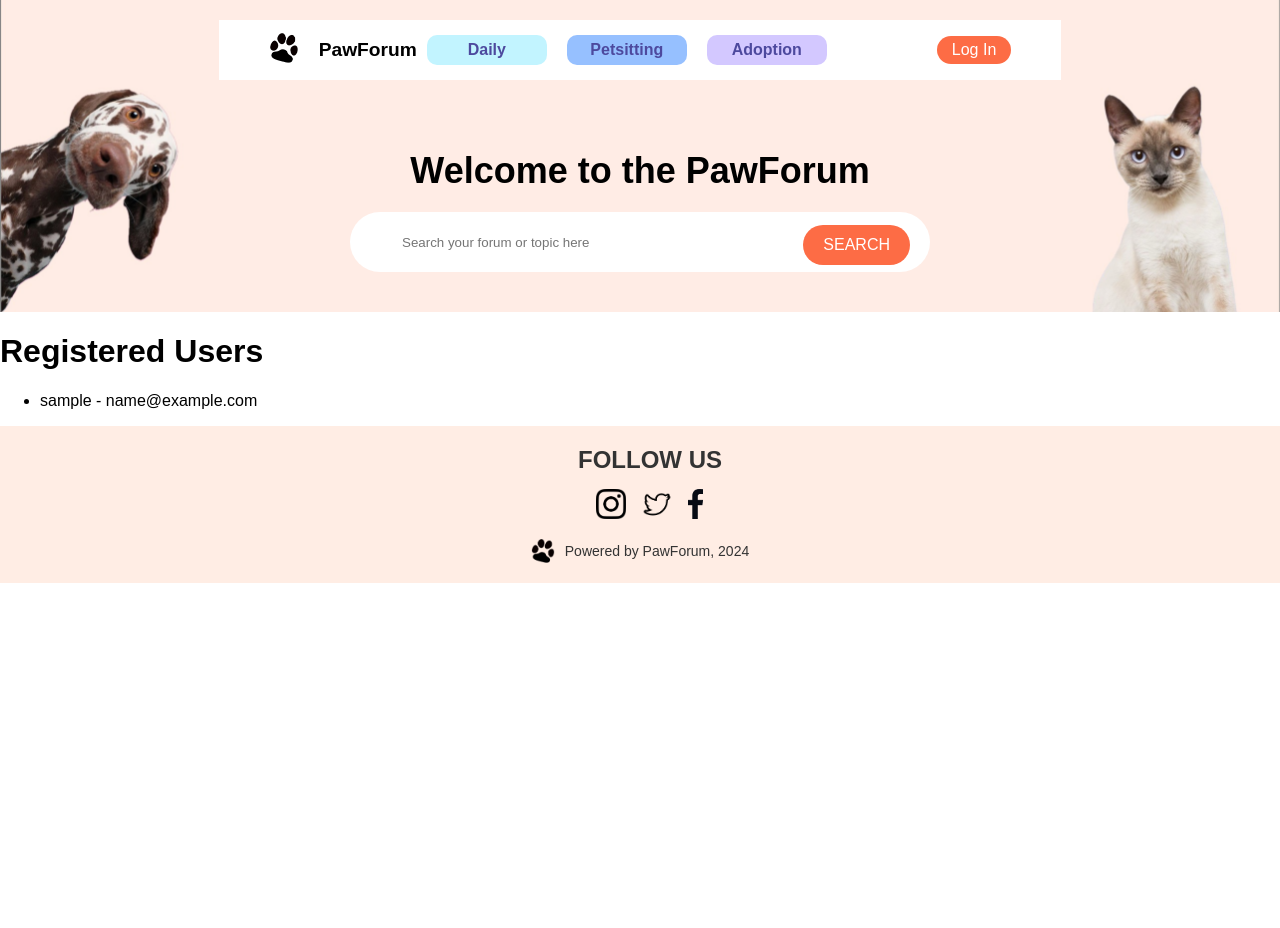
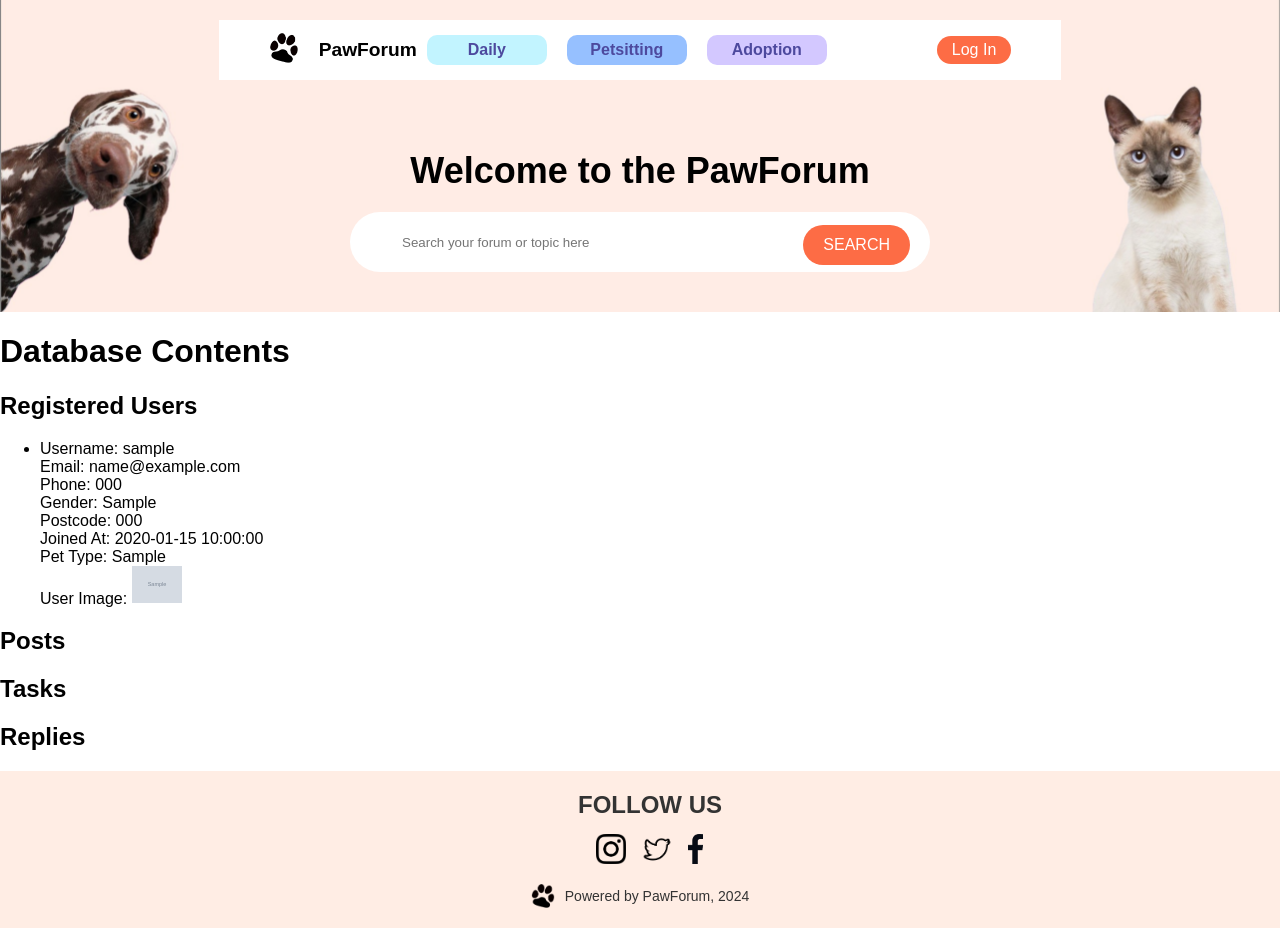
Before and after one commit to Misoto22/Paw-Forum, a Flask app: page /users in a window 1280 px wide. Before the commit the page ends 583 px from the top, so only its background shows below. Run offline with Flask 3, Linux system fonts and the light colour scheme; tables that the repository leaves empty hold one stand-in row (values such as "Sample post"); grey boxes marked "Sample" are stand-in pictures.

Commit message:
Allow many images to be uploaded, create task is chosen

```diff
--- a/app/__init__.py
+++ b/app/__init__.py
@@ -1,6 +1,7 @@
 from flask import Flask
 from flask_sqlalchemy import SQLAlchemy
 from flask_login import LoginManager
+from flask_migrate import Migrate
 from .config import Config
 from .models import db
 import os
@@ -13,6 +14,9 @@ def create_app():
 
     # Initialize database
     db.init_app(app)
+
+    # Initialize Flask-Migrate
+    migrate = Migrate(app, db)
 
     # Ensure the database file path exists
     database_path = os.path.join(app.root_path, 'app.db')
--- a/app/config.py
+++ b/app/config.py
@@ -5,3 +5,6 @@ class Config:
     SECRET_KEY = 'verysecretkey'
     SQLALCHEMY_DATABASE_URI = 'sqlite:///' + os.path.join(baseurl, 'app.db')
     SQLALCHEMY_TRACK_MODIFICATIONS = False
+    UPLOAD_FOLDER = os.path.join(os.path.dirname(__file__), 'static', 'image', 'uploads')
+    MAX_CONTENT_LENGTH = 10 * 1024 * 1024  # 10 MB limit
+    ALLOWED_EXTENSIONS = {'png', 'jpg', 'jpeg', 'gif'}
--- a/app/routes.py
+++ b/app/routes.py
@@ -1,10 +1,12 @@
-from flask import render_template, request, redirect, url_for, flash
+from flask import render_template, request, redirect, url_for, flash, current_app
 from datetime import datetime
 from .models import db, User, Post, Task
 from flask_login import login_user, logout_user, login_required, current_user
 import os
 from werkzeug.utils import secure_filename
 
+def allowed_file(filename):
+    return '.' in filename and filename.rsplit('.', 1)[1].lower() in current_app.config['ALLOWED_EXTENSIONS']
 
 def init_app_routes(app):
     @app.route('/')
@@ -17,6 +19,7 @@ def init_app_routes(app):
     def signup():
         nav = render_template('components/nav_logged_in.html') if current_user.is_authenticated else render_template(
             'components/nav_logged_out.html')
+
         if request.method == 'POST':
             username = request.form.get('username')
             email = request.form.get('email')
@@ -103,34 +106,53 @@ def init_app_routes(app):
             'components/nav_logged_out.html')
 
         if request.method == 'POST':
-            title = request.form['title']
-            content = request.form['content']
-            category = request.form.get('category')
-            is_task = 'is_task' in request.form
+            try:
+                title = request.form['title']
+                content = request.form['content']
+                category = request.form.get('category')
+                is_task = 'is_task' in request.form
+                images = request.files.getlist('images')
 
-            new_post = Post(
-                title=title,
-                content=content,
-                category=category,
-                is_task=is_task,
-                created_by=current_user.id,
-                created_at=datetime.utcnow()
-            )
+                new_post = Post(
+                    title=title,
+                    content=content,
+                    category=category,
+                    is_task=is_task,
+                    created_by=current_user.id,
+                    created_at=datetime.utcnow()
+                )
 
-            db.session.add(new_post)
-            db.session.flush()  # Flush to assign an ID to new_post
+                db.session.add(new_post)
+                db.session.flush()  # Flush to assign an ID to new_post
 
-            if is_task:
-                new_task = Task(
-                    id=new_post.id,  # Same ID as the post
-                    status='open',
-                    assigned_to=None
-                )
-                db.session.add(new_task)
+                # Check if any images were uploaded
+                if images and any(image_file.filename for image_file in images):
+                    post_images_dir = os.path.join(current_app.config['UPLOAD_FOLDER'], str(new_post.id))
+                    os.makedirs(post_images_dir, exist_ok=True)
 
-            db.session.commit()
-            flash('Post created successfully!', 'success')
-            return redirect(url_for('home'))
+                    for image_file in images:
+                        if image_file and allowed_file(image_file.filename):
+                            filename = secure_filename(image_file.filename)
+                            image_path = os.path.join(post_images_dir, filename)
+                            image_file.save(image_path)
+
+                    new_post.image_path = post_images_dir
+
+                if is_task:
+                    new_task = Task(
+                        id=new_post.id,  # Same ID as the post
+                        status='open',
+                        assigned_to=None
+                    )
+                    db.session.add(new_task)
+
+                db.session.commit()
+                flash('Post created successfully!', 'success')
+                return redirect(url_for('home'))
+
+            except Exception as e:
+                flash(f'An error occurred: {str(e)}', 'error')
+                return redirect(url_for('post_create'))
 
         return render_template('post_create.html', page_name='PostCreate', nav=nav)
 
--- a/app/templates/post_create.html
+++ b/app/templates/post_create.html
@@ -34,9 +34,9 @@
                 maxlength="1000"
             ></textarea>
         </div>
-        <h2>Add Image</h2>
+        <h2>Add Images</h2>
         <div class="AddImage">
-            <input type="file" name="image" accept="image/*">
+            <input type="file" name="images" accept="image/*" multiple>
         </div>
         <h2>Task - Assign as task to allow for application</h2>
         <div class="Task">
--- a/app/templates/users.html
+++ b/app/templates/users.html
@@ -1,10 +1,66 @@
 {% extends "base.html" %}
 
 {% block content %}
-  <h1>Registered Users</h1>
+  <h1>Database Contents</h1>
+
+  <!-- Users Section -->
+  <h2>Registered Users</h2>
   <ul>
     {% for user in users %}
-      <li>{{ user.username }} - {{ user.email }} </li>
+      <li>
+        Username: {{ user.username }} <br>
+        Email: {{ user.email }} <br>
+        Phone: {{ user.phone }} <br>
+        Gender: {{ user.gender }} <br>
+        Postcode: {{ user.postcode }} <br>
+        Joined At: {{ user.join_at }} <br>
+        Pet Type: {{ user.pet_type }} <br>
+        User Image: <img src="{{ user.user_image }}" alt="User Image" width="50"><br>
+      </li>
+    {% endfor %}
+  </ul>
+
+  <!-- Posts Section -->
+  <h2>Posts</h2>
+  <ul>
+    {% for post in posts %}
+      <li>
+        Title: {{ post.title }} <br>
+        Category: {{ post.category }} <br>
+        Is Task: {{ post.is_task }} <br>
+        Created By: {{ post.user.username }} <br>
+        Created At: {{ post.created_at }} <br>
+        Content: {{ post.content }} <br>
+        Like Count: {{ post.like_count }} <br>
+        Image Path: {{ post.image_path }} <br>
+      </li>
+    {% endfor %}
+  </ul>
+
+  <!-- Tasks Section -->
+  <h2>Tasks</h2>
+  <ul>
+    {% for task in tasks %}
+      <li>
+        Post ID: {{ task.id }} <br>
+        Status: {{ task.status }} <br>
+        Assigned To: {% if task.assigned_to %} {{ task.assigned_user.username }} {% else %} None {% endif %} <br>
+      </li>
+    {% endfor %}
+  </ul>
+
+  <!-- Replies Section -->
+  <h2>Replies</h2>
+  <ul>
+    {% for reply in replies %}
+      <li>
+        Post ID: {{ reply.post.id }} <br>
+        Reply By: {{ reply.user.username }} <br>
+        Parent Reply ID: {{ reply.parent_reply_id }} <br>
+        Content: {{ reply.content }} <br>
+        Posted At: {{ reply.post_at }} <br>
+        Like Count: {{ reply.like_count }} <br>
+      </li>
     {% endfor %}
   </ul>
 {% endblock %}
```
Also changed, not shown: app/models.py (+2 -5 lines), tests/test_models.py (+5 -5 lines), tests/test_routes.py (+3 -3 lines), README.md, app/static/image/uploads/3/images/IMG_8820.jpeg (added), app/static/image/uploads/3/images/IMG_8821.jpeg (added), 2 other files.
